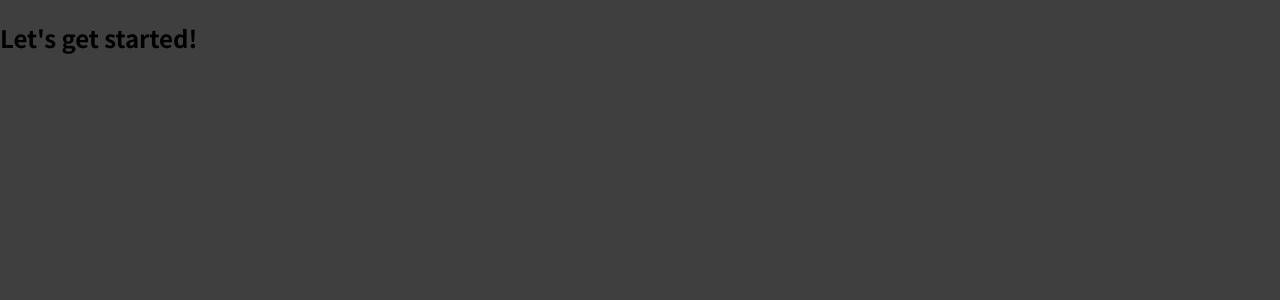
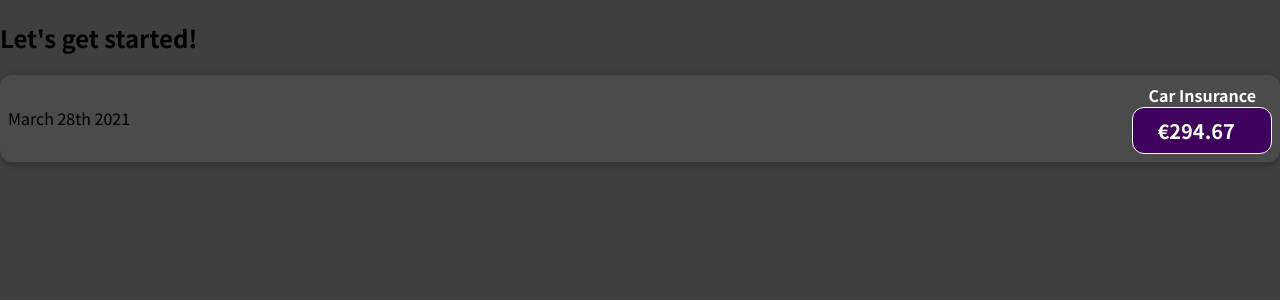
Before and after one commit to mpingu97/firstReactApp, a JavaScript app: page / in a window 1280 px wide. Shown: the top 300 px of the page. Built offline with nearby package versions, Linux system fonts and the light colour scheme.

Commit message:
Added new component to app.js

```diff
--- a/src/App.js
+++ b/src/App.js
@@ -1,7 +1,10 @@
+import ExpanseItem from "./components/ExpanseItem";
+
 function App() {
   return (
     <div>
       <h2>Let's get started!</h2>
+      <ExpanseItem></ExpanseItem>
     </div>
   );
 }
```
